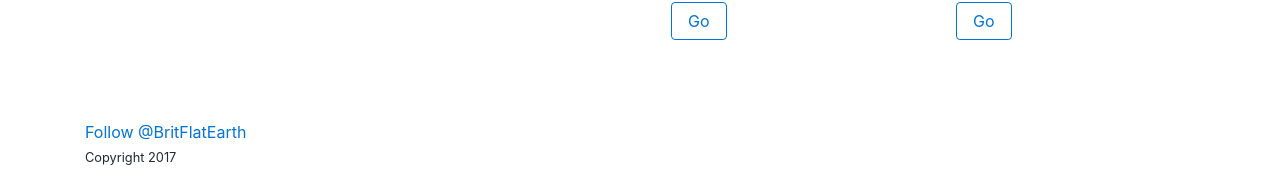
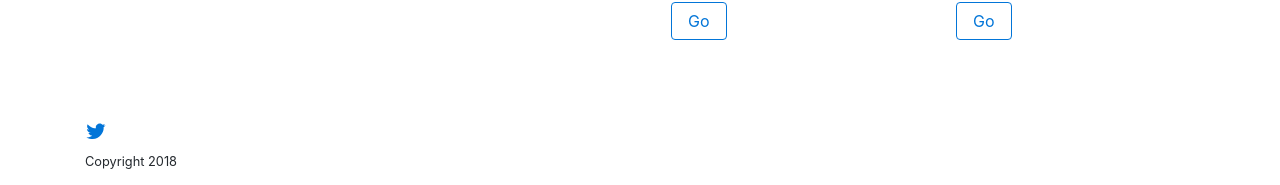
Before and after one commit to krussll/etsysimplicity, a Jekyll site: the page built from index.md, in a window 1280 px wide. Shown: the part 1203-1388 px from the top of the page. Built offline with Jekyll 4.4.1, drawn with Linux system fonts in a browser that asks for light colours; comment, search, counter and statistics services are not loaded.

Commit message:
Update footer.html

```diff
--- a/_includes/footer.html
+++ b/_includes/footer.html
@@ -1,6 +1,10 @@
 <footer class="bd-footer">
   <div class="container">
-    <a href="https://twitter.com/BritFlatEarth?ref_src=twsrc%5Etfw" class="twitter-follow-button" data-show-count="false">Follow @BritFlatEarth</a><script async src="https://platform.twitter.com/widgets.js" charset="utf-8"></script>
-    <p><small>Copyright 2017</small></p>
+    <a href="https://twitter.com/BritFlatEarth">
+      <svg id="i-twitter" viewBox="0 0 64 64" width="22" height="22">
+          <path stroke-width="0" fill="currentColor" d="M60 16 L54 17 L58 12 L51 14 C42 4 28 15 32 24 C16 24 8 12 8 12 C8 12 2 21 12 28 L6 26 C6 32 10 36 17 38 L10 38 C14 46 21 46 21 46 C21 46 15 51 4 51 C37 67 57 37 54 21 Z" />
+      </svg>
+    </a>
+    <p><small>Copyright 2018</small></p>
   </div>
 </footer>
```
